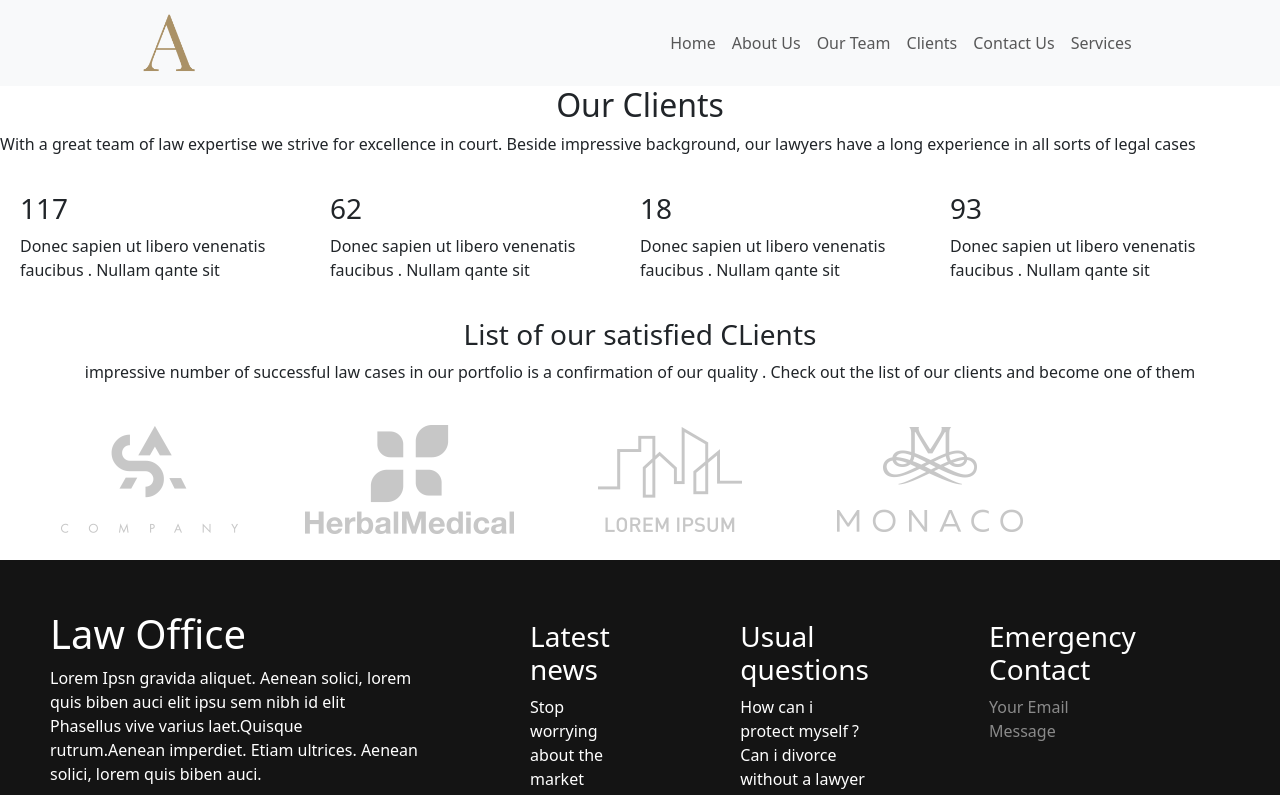
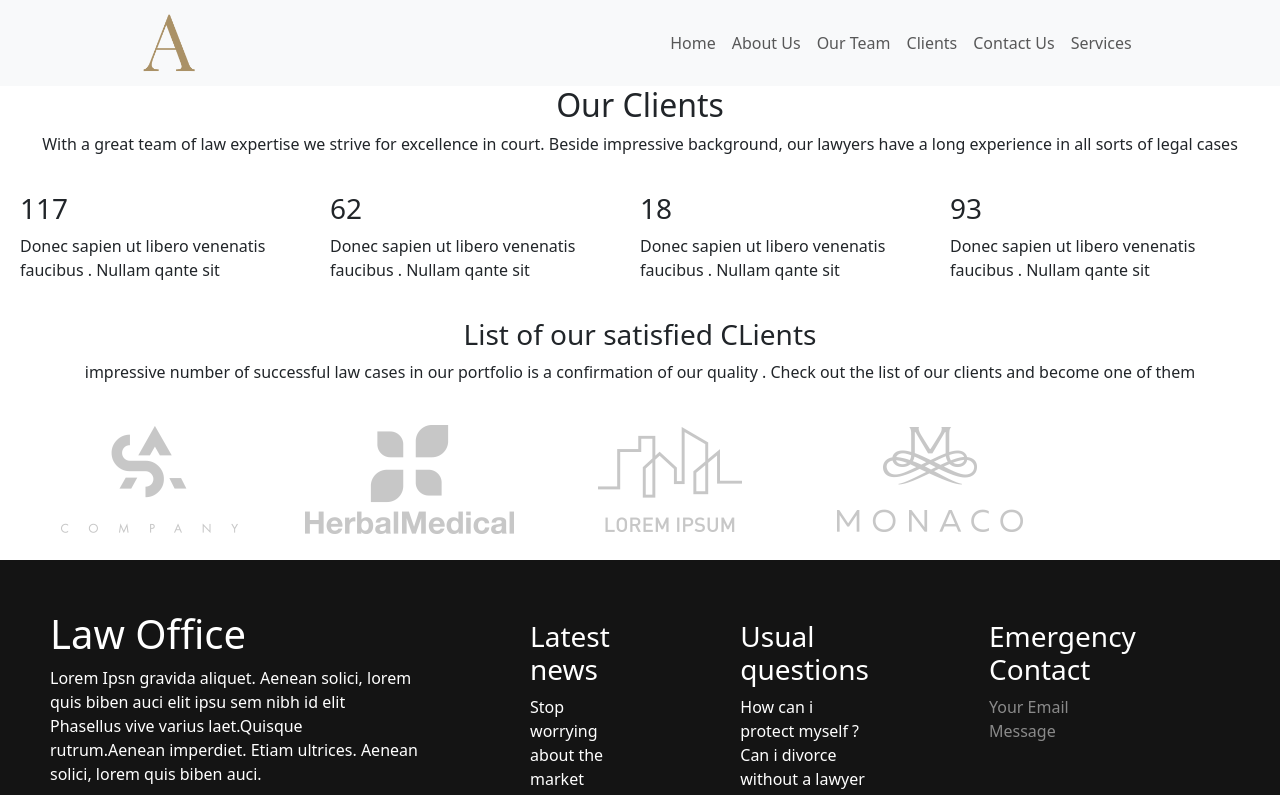
Before and after one commit to Toluwanimicode/Anwalt-Frontend, a React (Vite) app: page /client in a window 1280 px wide. Shown: the top 795 px of the page. Built offline with nearby package versions, Linux system fonts and the light colour scheme.

Commit message:
added changes

```diff
--- a/src/components/Pages/Clients/Client.css
+++ b/src/components/Pages/Clients/Client.css
@@ -15,3 +15,6 @@
     display: flex;
     padding: 20px;
 }
+.header-text{
+    text-align: center;
+}
--- a/src/components/Pages/Clients/Client.jsx
+++ b/src/components/Pages/Clients/Client.jsx
@@ -19,7 +19,7 @@ const Client = () => {
 
                     </div>
                     <div>
-                        <p>With a great team of law expertise we strive for excellence in court. Beside impressive background, our lawyers have a long experience in all sorts of legal cases </p>
+                        <p className='header-text'>With a great team of law expertise we strive for excellence in court. Beside impressive background, our lawyers have a long experience in all sorts of legal cases </p>
                     </div>
                 </div>
 
```
